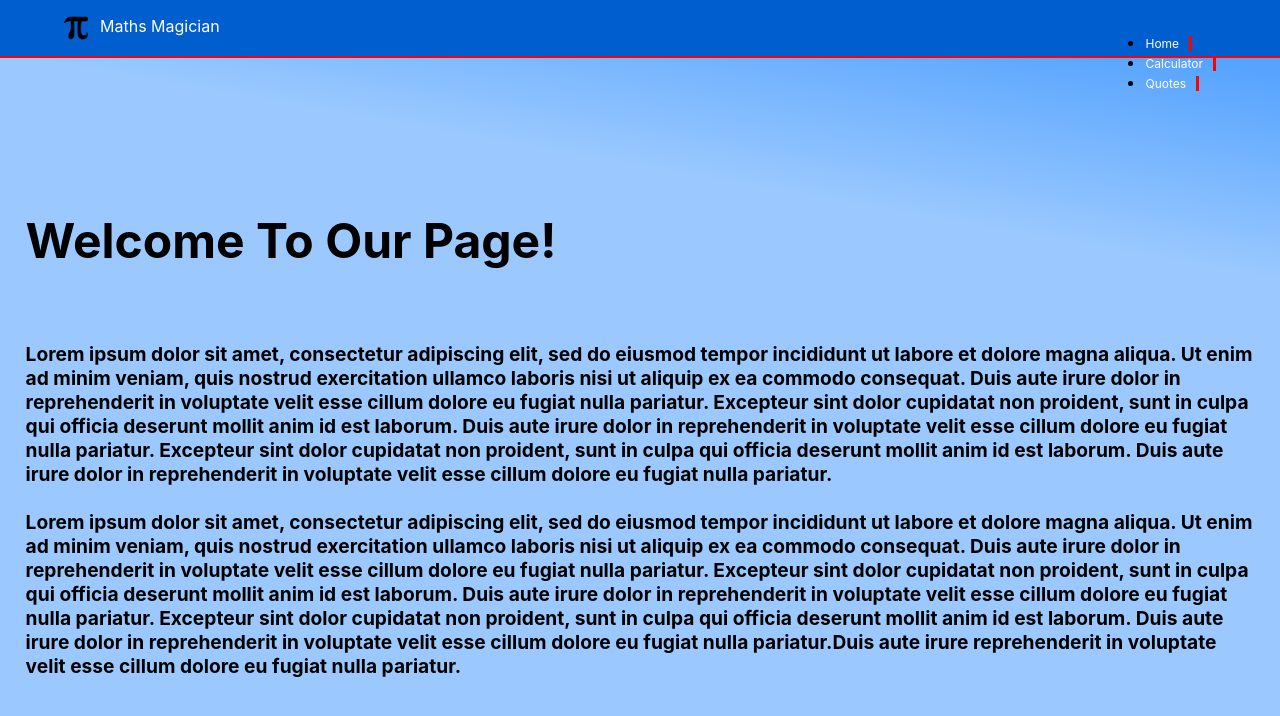
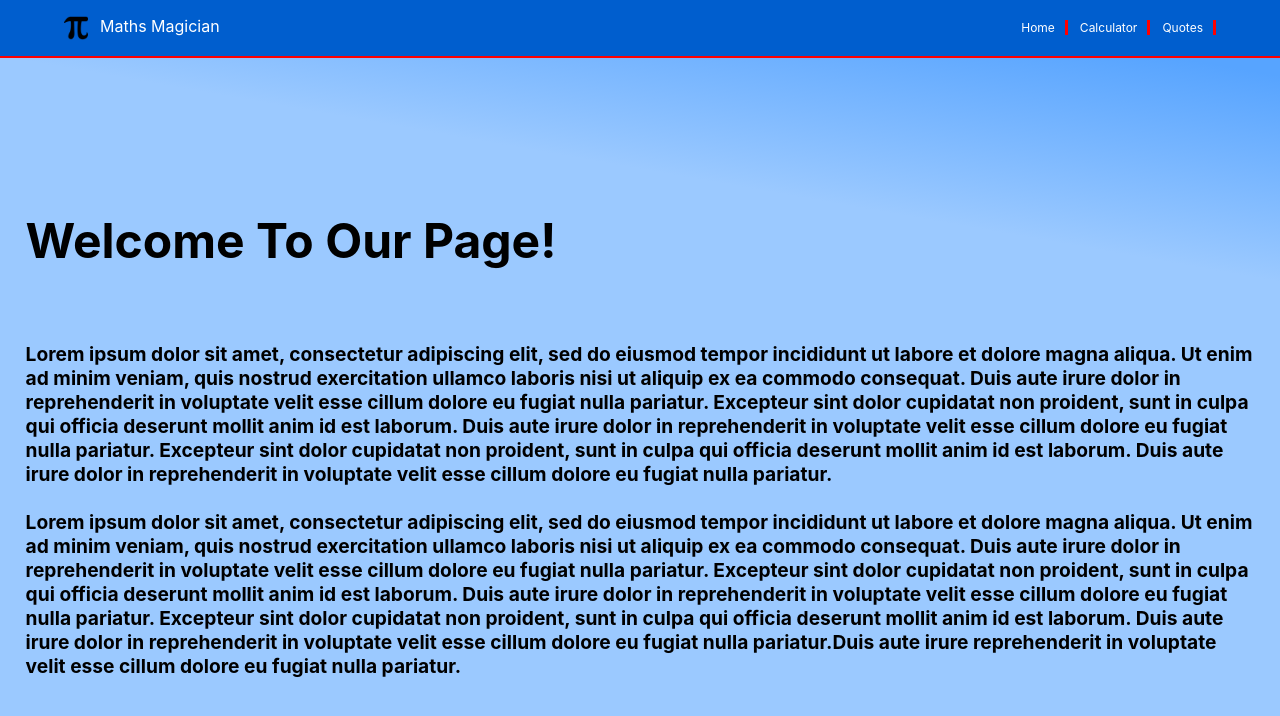
Before and after one commit to Haywayaheadshot/Maths-Magician, a React (Create React App) app: page / in a window 1280 px wide. Shown: the top 716 px of the page. Built offline with nearby package versions, Linux system fonts and the light colour scheme.

Commit message:
Tried to do hamburger for mobile version but failed to load ul so I put the ul directly

```diff
--- a/src/components/Navigation.js
+++ b/src/components/Navigation.js
@@ -1,36 +1,45 @@
 import React from 'react';
 import './navigation.css';
+// import Hamburger from 'hamburger-react';
 import logo from '../images/icons/logo.png';
-import menu from '../images/icons/hamburger-icon.png';
 
-const Navigation = () => {
-  // const hamburgerIcon = document.querySelector('.hamburger-section');
-
-  const hambugerHandler = () => (
-    console.log('Clicked')
-    // const div = document.createElement('div')
-  );
-
-  return (
+const Navigation = () => (
   <div>
     <nav className="navigation">
       <section className="logo-div">
         <img className="logo-image" src={logo} alt="Maths Magician Logo" />
         Maths Magician
       </section>
-        <button className="hamburger-button for-phone" type="button" onClick={() => hambugerHandler()}>
-          <img className="hamburger" src={menu} alt="Hamburger Icon" />
-        </button>
-        <section className="for-desktop">
-          <ul className="nav-desktop-ul">
-            <li><a className="nav-link" href="https://www.facebook.com/">Home</a></li>
-            <li><a className="nav-link" href="https://www.facebook.com/">Calculator</a></li>
-            <li><a className="nav-link" href="https://www.facebook.com/">Quotes</a></li>
+      {/* <div className="for-phone hamburger-div">
+        <Hamburger
+          color="#ff9500"
+          direction="right"
+          duration={0.8}
+          onToggle={(toggle) => {
+            if (toggle) {
+              return (
+                <div>
+                  <ul className="phone-ul for-phone">
+                    <li className="menu-pop-up-li">Home</li>
+                    <li className="menu-pop-up-li">Calculator</li>
+                    <li className="menu-pop-up-li">Quotes</li>
+                  </ul>
+                </div>
+              );
+            }
+            return null;
+          }}
+        />
+      </div> */}
+      <section>
+        <ul className="nav-ul">
+          <li><a className="nav-link" href="/">Home</a></li>
+          <li><a className="nav-link" href="/calculator">Calculator</a></li>
+          <li><a className="nav-link" href="/quotes">Quotes</a></li>
         </ul>
       </section>
     </nav>
   </div>
+  // );
 );
-};
-
 export default Navigation;
```
Lines whose indentation alone changed are shown as unchanged.
